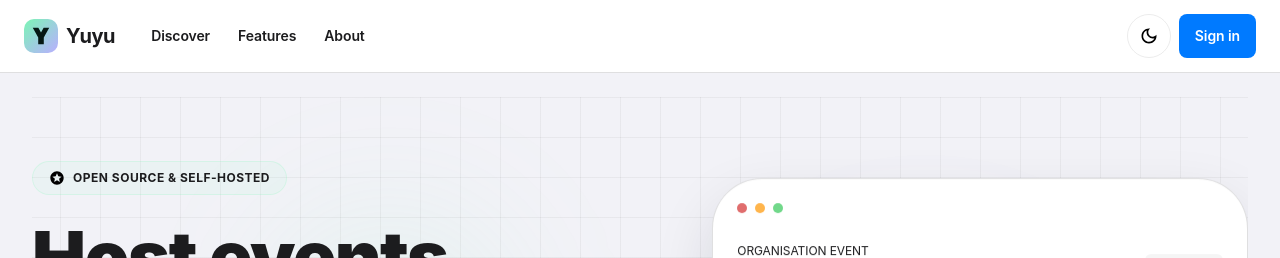
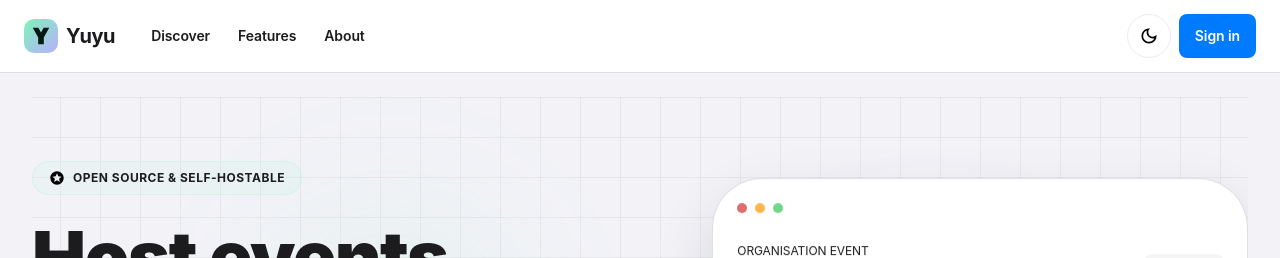
Before and after one commit to twilighty-abhi/yuyu, a Next.js app: page / in a window 1280 px wide. Shown: the top 258 px of the page. Built offline with nearby package versions, Linux system fonts and the light colour scheme; no server answers; what @mui/material-nextjs would draw is missing.

Commit message:
fix(landing): clarify self-hosting badge

```diff
--- a/components/landing/LandingPageClient.tsx
+++ b/components/landing/LandingPageClient.tsx
@@ -139,7 +139,7 @@ export function LandingPageClient(props: { getStartedHref: string }) {
                 >
                   <StarsIcon sx={{ fontSize: 16, color: "#7CF5B6" }} />
                   <Typography variant="caption" sx={{ color: "#7CF5B6", fontWeight: 700, letterSpacing: 0.5 }}>
-                    OPEN SOURCE & SELF-HOSTED
+                    OPEN SOURCE & SELF-HOSTABLE
                   </Typography>
                 </Box>
               </motion.div>
```
